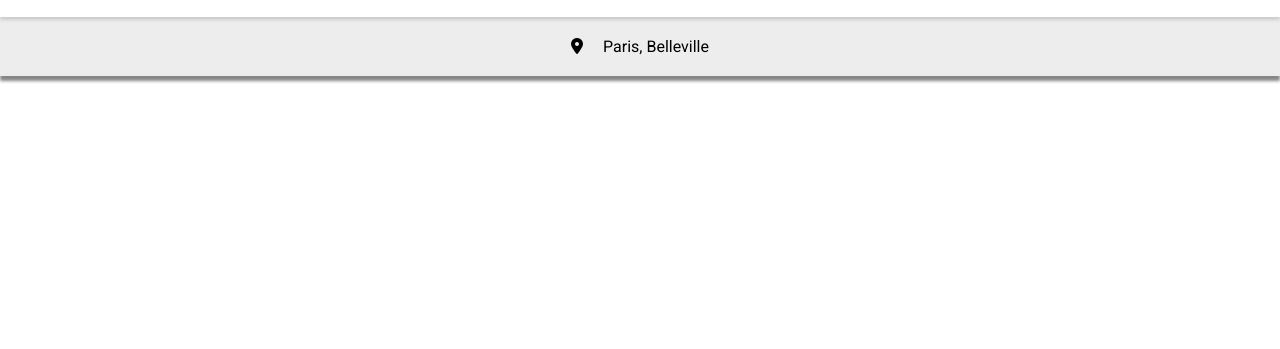
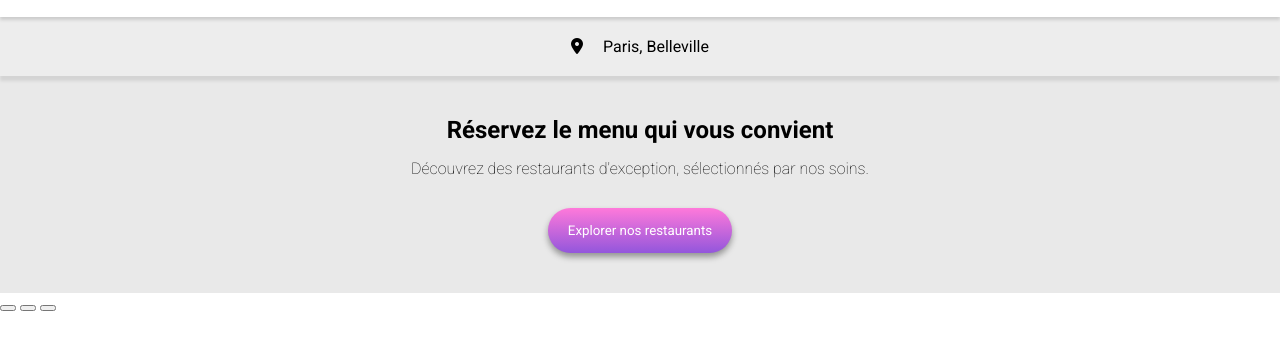
Before and after one commit to NGnYan/Ohmyfood, a website: page html/index.html in a window 1280 px wide. Shown: the part 57-406 px from the top of the page. Drawn offline with Linux system fonts and the light colour scheme; a web font is replaced by a local one.

Commit message:
start homepage

```diff
--- a/html/index.html
+++ b/html/index.html
@@ -32,5 +32,26 @@
       <div><i class="fa-solid fa-location-dot"></i></div>
       <div class="loca-title"><p>Paris, Belleville</p></div>
     </section>
+
+    <!-- Reservation -->
+    <section class="column-center reserv-section">
+      <div class="title reserv-title">
+        <h1>Réservez le menu qui vous convient</h1>
+      </div>
+      <div class="subtitle reserv-subtitle">
+        <p>
+          Découvrez des restaurants d'exception, sélectionnés par nos soins.
+        </p>
+      </div>
+      <div><button class="btn-reserv">Explorer nos restaurants</button></div>
+    </section>
+
+    <!-- Fonctionnement -->
+    <section>
+      <h1></h1>
+      <button></button>
+      <button></button>
+      <button></button>
+    </section>
   </body>
 </html>
--- a/styles/style.scss
+++ b/styles/style.scss
@@ -5,9 +5,29 @@
   box-sizing: border-box;
 }
 
+.title{
+  font-weight: bold;
+}
+
+.subtitle{
+  font-weight: lighter;
+}
+
+// ***** Colors *****
+$purple:#9356DC;
+$pink:#FF79DA;
+$turquoise:#99E2D0;
+
 // ***** Position *****
 .align-center {
   display: flex;
+  justify-content: center;
+  align-items: center;
+}
+
+.column-center{
+  display: flex;
+  flex-direction: column;
   justify-content: center;
   align-items: center;
 }
@@ -28,7 +48,30 @@
   padding: 20px 0;
   background-color:rgba(232, 232, 232, 0.763);
   gap: 20px;
-  box-shadow: 0px 5px 3px rgba(0, 0, 0, 0.475);
+  box-shadow: 0px 5px 3px #000000;
 }
 
 // ***** Réservation *****
+.reserv-section{
+  padding: 40px 35px;
+  text-align: center;
+  background-color: rgba(232, 232, 232, 0.918);
+
+  .reserv-title{
+    margin-bottom: 15px;
+  }
+
+  .reserv-subtitle{
+    margin-bottom: 30px;
+  }
+
+  .btn-reserv{
+    padding: 15px 20px;
+    background-image: linear-gradient(180deg, $pink, $purple);
+    color: white;
+    border: none;
+    border-radius: 50px;
+    box-shadow: 0 4px 6px rgba(0, 0, 0, 0.37);
+    cursor: pointer;
+  }
+}
```
Also changed, not shown: styles/style.css, 1 other file.
